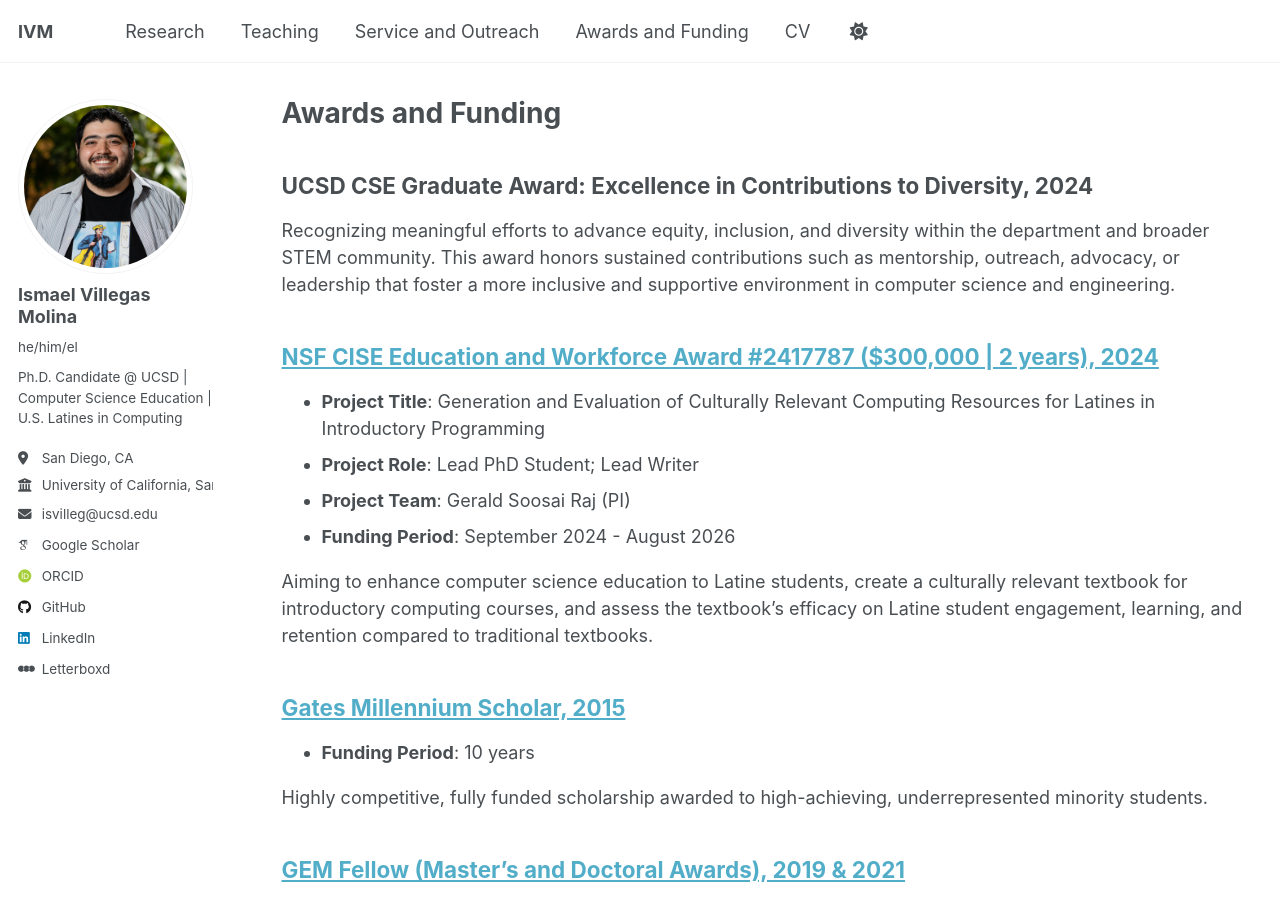
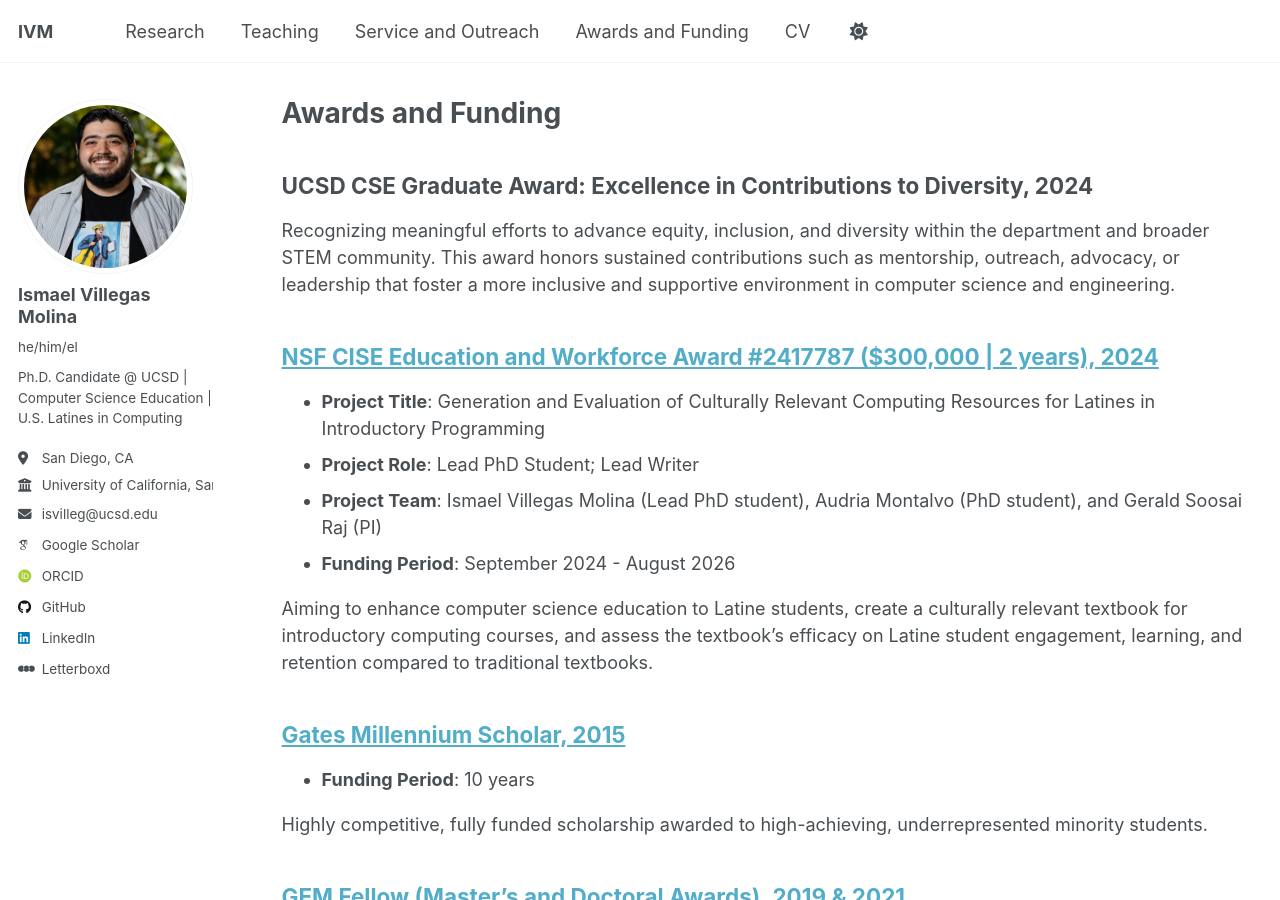
Before and after one commit to IsmaelV/IsmaelV.github.io, a Jekyll site: the page built from _pages/awards.md, in a window 1280 px wide and 900 px high. Built offline with Jekyll 4.4.1, drawn with Linux system fonts in a browser that asks for light colours; some web fonts are replaced; a script that is not in the unit is left out.

Commit message:
Updated NSF Grant project team

```diff
--- a/_pages/awards.md
+++ b/_pages/awards.md
@@ -11,7 +11,7 @@ Recognizing meaningful efforts to advance equity, inclusion, and diversity withi
 ## [NSF CISE Education and Workforce Award \#2417787 ($300,000 | 2 years), 2024](https://www.nsf.gov/awardsearch/showAward?AWD_ID=2417787&HistoricalAwards=false)
 * <b>Project Title</b>: Generation and Evaluation of Culturally Relevant Computing Resources for Latines in Introductory Programming
 * <b>Project Role</b>: Lead PhD Student; Lead Writer
-* <b>Project Team</b>: Gerald Soosai Raj (PI)
+* <b>Project Team</b>: Ismael Villegas Molina (Lead PhD student), Audria Montalvo (PhD student), and Gerald Soosai Raj (PI)
 * <b>Funding Period</b>: September 2024 - August 2026
 
 Aiming to enhance computer science education to Latine students, create a culturally relevant textbook for introductory computing courses, and assess the textbook's efficacy on Latine student engagement, learning, and retention compared to traditional textbooks.
```
